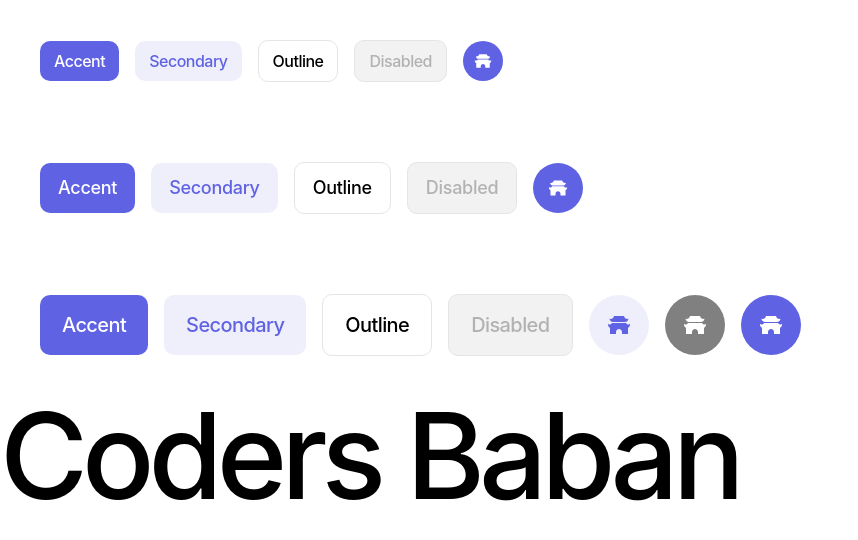
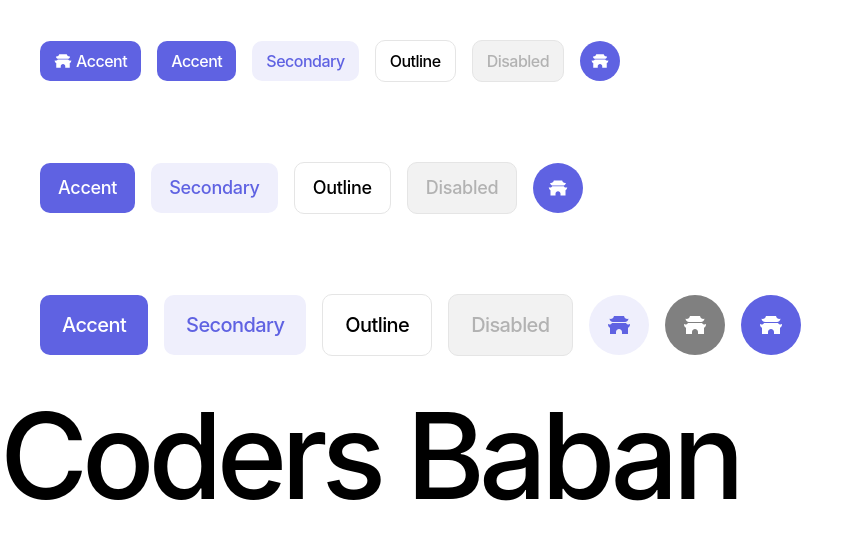
Before and after one commit to Babanlpz/front-end, a Next.js app: page / in a window 1280 px wide. Shown: the top 540 px of the page, without its empty margins (0-858 px from the left). Built offline with nearby package versions, Linux system fonts and the light colour scheme.

Commit message:
FEAT icons position button components

```diff
--- a/src/pages/index.tsx
+++ b/src/pages/index.tsx
@@ -9,6 +9,13 @@ export default function Home() {
       <Seo title="Coders Baban" description="Coders Baban" />
 
       <div className="flex items-center gap-4 p-10 ">
+        <Button
+          size="small"
+          icon={{ icon: RiAncientGateFill }}
+          iconPosition="left"
+        >
+          Accent
+        </Button>
         <Button size="small">Accent</Button>
         <Button size="small" variant="secondary">
           Secondary
--- /dev/null
+++ b/src/types/iconsProps.tsx
@@ -0,0 +1,3 @@
+export interface IconProps {
+  icon: React.ElementType;
+}
--- a/src/ui/design-systeme/button/button.tsx
+++ b/src/ui/design-systeme/button/button.tsx
@@ -1,9 +1,10 @@
+import { IconProps } from "@/types/iconsProps";
 import clsx from "clsx";
 
 interface Props {
   size?: "small" | "medium" | "large";
   variant?: "accent" | "secondary" | "outline" | "disabled" | "ico";
-  icon?: { icon: React.ElementType };
+  icon?: IconProps;
   iconTheme?: "accent" | "secondary" | "gray";
   iconPosition?: "left" | "right";
   disabled?: boolean;
@@ -95,7 +96,11 @@ export const Button = ({
         {icon && variant === "ico" ? (
           <icon.icon size={icoSize} />
         ) : (
-          <>{children}</>
+          <div className={clsx(icon && "flex items-center gap-1")}>
+            {icon && iconPosition === "left" && <icon.icon size={icoSize} />}
+            {children}
+            {icon && iconPosition === "right" && <icon.icon size={icoSize} />}
+          </div>
         )}
       </button>
     </>
```
